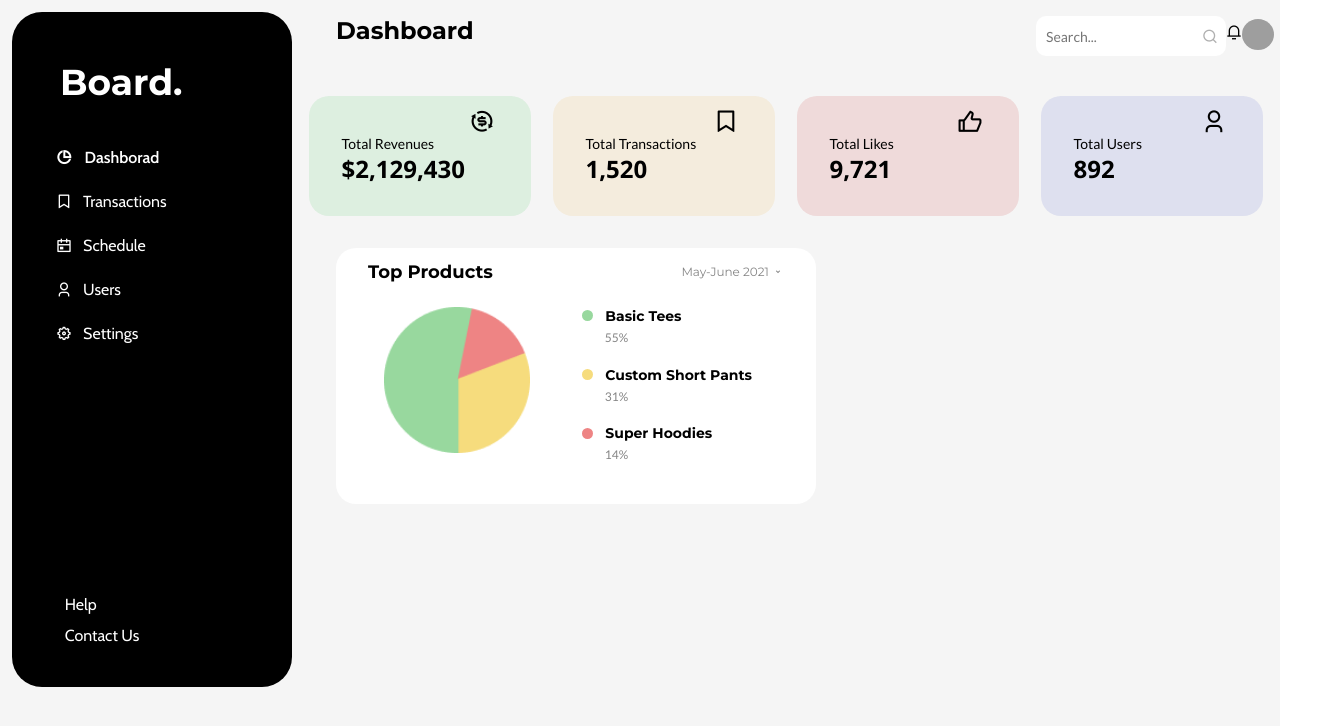
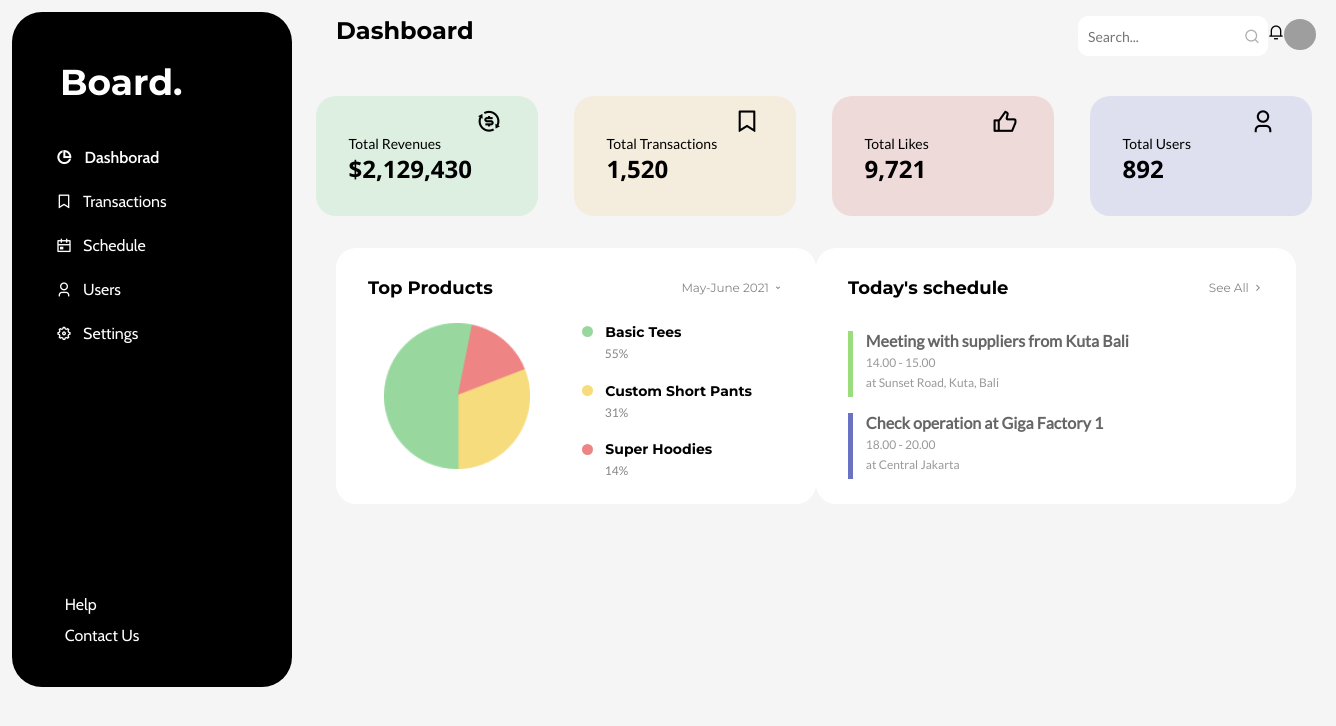
Before and after one commit to Ishu070303/Listed_project, a React (Create React App) app: page / in a window 1280 px wide. Shown: the top 726 px of the page, 1336 px wide, since content can reach past the window. Built offline with nearby package versions, Linux system fonts and the light colour scheme; grey boxes are pictures that could not be loaded; a web font is replaced by a local one.

Commit message:
added schedule card

```diff
--- a/src/components/Dashboard/Content.js
+++ b/src/components/Dashboard/Content.js
@@ -1,6 +1,8 @@
 import React from 'react';
 
 import Chart from './assests/Pie-Chart.png';
+import GreenLine from './assests/green-line.png';
+import BlueLine from './assests/blue-line.png';
 
 const Content = () => {
   return (
@@ -51,7 +53,7 @@ const Content = () => {
     </div>
 
     {/*======================CHART CARD =====================*/}
-    <div>
+    <div className='main-div'>
     <div className='pie-div'>
       <div className='pie-chart-short-div'>
         <h4>Top Products</h4>
@@ -79,11 +81,38 @@ const Content = () => {
         <p>14%</p>
       </div>
       </div>
+    </div>
+
+ {/*====================== SCHEDULE TASKS ===========================*/}
+    <div className='pie-div-second'>
+      <div className='pie-chart-short-div'>
+        <h4>Today's schedule</h4>
+        <h5 >See All <i class="ri-arrow-right-s-line"></i></h5>
+      </div>
+      <div className='schedule-div'>
+        <div className='schedule-div-first'>
+          <img src={GreenLine} alt='green-line'/>
+          <div>
+            <h4>Meeting with suppliers from Kuta Bali</h4>
+            <p>14.00 - 15.00</p>
+            <p>at Sunset Road, Kuta, Bali</p>
+          </div>
+        </div>
+
+        <div className='schedule-div-first' >
+          <img src={BlueLine} alt='blue-line'/>
+          <div>
+            <h4>Check operation at Giga Factory 1</h4>
+            <p>18.00 - 20.00</p>
+            <p>at Central Jakarta</p>
+          </div>
+        </div>
+
+      </div>
 
     </div>
     </div>
-
-    </>
+  </>
   )
 }
 
--- a/src/components/Dashboard/dash.css
+++ b/src/components/Dashboard/dash.css
@@ -187,6 +187,11 @@
 
 
 /*=======================CHARTS STYLING=====================*/
+.main-div{
+   display: flex;
+   justify-content: space-between;
+}
+
 .pie-div{
     width: 480px;
     height: 256px;
@@ -258,6 +263,8 @@
 }
 
 
+
+
 .div-circle h4{
     font-family: 'Montserrat', sans-serif;
     font-weight: 700;
@@ -272,3 +279,48 @@
     margin-bottom: 1.3rem;
     margin-top: 5px;
 }
+
+/*======================SCHEDULE TASKS =================*/
+.pie-div-second{
+    width: 480px;
+    height: 256px;
+    border-radius: 20px;
+    /* border: 2px solid black; */
+    margin-right: 2.5rem;
+    margin-top: 2rem;
+    background-color: white;
+}
+
+.schedule-div{
+    /* border: 2px solid black; */
+    margin-top: 2rem;
+}
+
+.schedule-div-first{
+    /* border: 2px solid black; */
+    display: flex;
+    width: 60%;
+    margin-left: 2rem;
+    margin-bottom: 1rem;
+}
+
+.schedule-div-first img{
+    margin-right: .8rem;
+}
+
+
+.schedule-div-first h4{
+    font-family: 'Lato', sans-serif;
+    font-weight: 700;
+    font-size: 16px;
+    color: #666666;
+    margin-bottom: 5px;
+}
+
+.schedule-div-first p{
+   font-family: 'Lato', sans-serif;
+   font-size: 12px;
+   font-weight: 400;
+   color: #999999;
+   margin-bottom: 5px;
+}
```
Also changed, not shown: src/components/Dashboard/assests/blue-line.png (added), src/components/Dashboard/assests/green-line.png (added).
